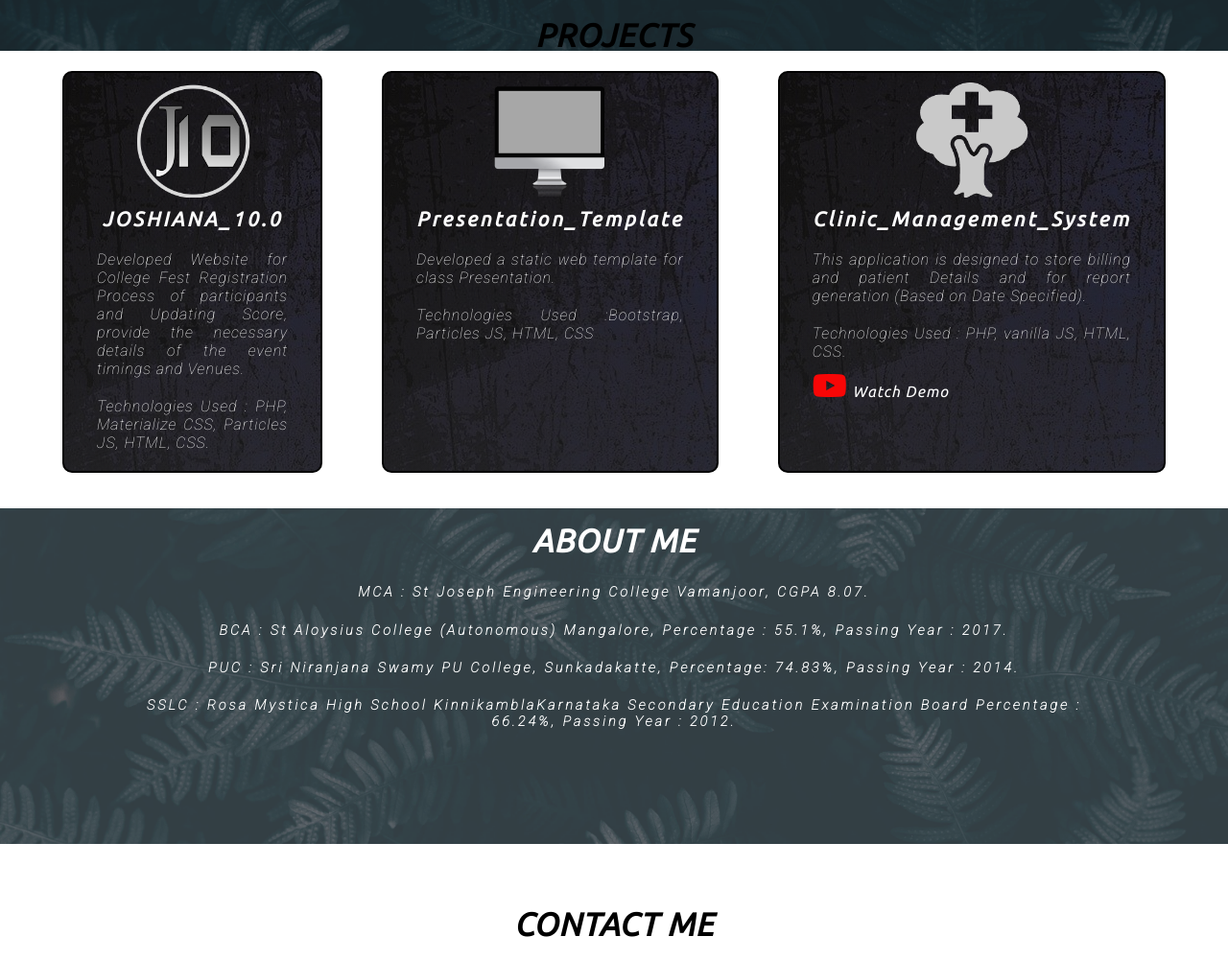
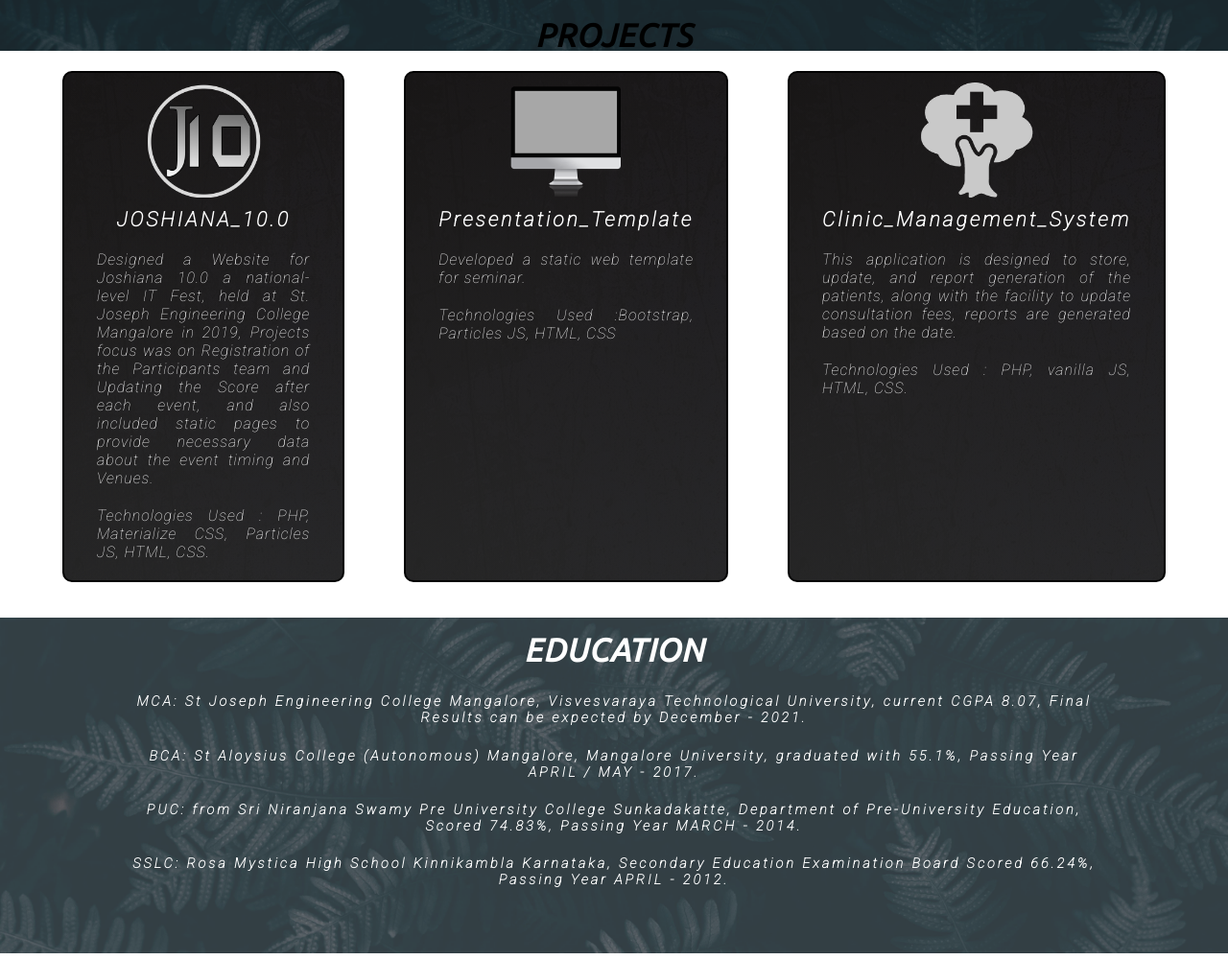
Before and after one commit to neerajkumar01/neerajkumar01.github.io, a plain HTML site: page index.html in a window 1280 px wide. Shown: the part 747-1748 px from the top of the page at 96% size. Drawn offline with nearby package versions, Linux system fonts and the light colour scheme; a web font is replaced by a local one.

Commit message:
major changes in css

```diff
--- a/assets/type.js
+++ b/assets/type.js
@@ -6,11 +6,11 @@ var typewriter = new Typewriter(app, {
 typewriter.typeString('HELLO I AM NEERAJ KUMAR')
     .pauseFor(1500)
     .deleteAll()
-    .typeString('A PASSIONATE WEB DESIGNER')
+    .typeString('QUICK LEARNER')
     .pauseFor(1500)
     .deleteAll()
-    .typeString('A PYTHON ENTHUSIAST')
-    .pauseFor(2500)
+    .typeString('DATA ANALYTICS ENTHUSIAST')
+    .pauseFor(1500)
     .start();
 
     // the documentation can be found here : https://safi.me.uk/typewriterjs/
--- a/css/smallscreen.css
+++ b/css/smallscreen.css
@@ -35,7 +35,7 @@
     text-align: center;
 }
 
-#Projects .box h2 {
+#Projects .box h3 {
     font-size: 1.1rem;
     margin: 1.0rem -3rem;
     text-align: center;
@@ -56,7 +56,7 @@
 flex-wrap: wrap;
 }
 #about-me-section::before{
-    height: 410px;
+    height: 500px;
 }
 .about-me-box{
     padding: 13px 15px;
@@ -66,7 +66,15 @@ flex-wrap: wrap;
     height: 60px;
 
     }
-/* contact section *
+
+/* contact section */
+
+#about-me-section{
+    position: relative;
+    height: 410px;
+    color:white;
+}
+
 
 /* utility classes */
 
--- a/css/style.css
+++ b/css/style.css
@@ -135,8 +135,8 @@ background: black;
     padding: 10px 34px;
     margin: 3px 31px;
     border-radius: 10px;
-    background: linear-gradient(rgba(26, 24, 24, 0.548), rgba(39, 39, 39, 0.61)),url('/img/texture-990104_1920\ \(1\).jpg');
-    /* width: 33%; */
+    background: linear-gradient(rgba(26, 24, 24, 0.911), rgba(39, 39, 39, 0.932)),url('/img/texture-990104_1920\ \(1\).jpg');
+    width: 33%;
     color: white;
 }
 
@@ -146,7 +146,7 @@ background: black;
     display: block;
 }
 
-#Projects .box h2{
+#Projects .box h3{
     padding:10px 0;
     text-align: center;
     letter-spacing: 3px;
@@ -330,14 +330,13 @@ h6{
     border: 1px solid white;
     font-size:1rem;
     font-weight: 600;
-
     transition: .8s ;
     cursor: pointer;
     letter-spacing: 2px;
 }
 .btn:hover{
-    background:rgba(255, 255, 255, 0.774);
-    color: rgba(2, 2, 2, 0.712);
+    background:rgba(255, 255, 255, 0.308);
+    color: rgba(2, 2, 2, 0.932);
 }
 
 /* scrollbar design */
--- a/index.html
+++ b/index.html
@@ -50,7 +50,8 @@
             <ul>
                   <li class="items font-primary"><a href="#Home">Home</a></li>
                   <li class="items font-primary"><a href="#Projects">Projects</a></li>
-                  <li class="items font-primary"><a href="#about-me-section">About Me</a></li>
+                  <!-- <li class="items font-primary"><a href="#about-me-section">About Me</a></li> -->
+                  <li class="items font-primary"><a href="#about-me-section">Education</a></li>
                   <li class="items font-primary"><a href="#contact">Contact Me</a></li>
             </ul>
       </nav>
@@ -59,11 +60,11 @@
             <h2 class="h-primary font-primary"><span id="app"></span>
             </h2>
             <p class="font-primary">
-                  Looking forward to work in a environment with ocean
-                  of opportunity to enhance skills and contribute towards the success of the company.
+                  Looking forward to work as a data analyst in a environment with ocean
+                  of opportunity to enhance my skill and contribute towards the success of the organization.
             </p>
-            <a href="#about-me-section"
-               class="btn font-secondary">About Me</a>
+            <a href="#Projects-container"
+               class="btn font-secondary">PROJECTS</a>
       </section>
 
       <section id="Projects-container">
@@ -72,10 +73,13 @@
                   <div class="box">
                         <img src="/img/festimg.png"
                              alt="Lorem">
-                        <h2 class="center font-primary">JOSHIANA_10.0</h2>
+                        <h3 class="center font-secondary">JOSHIANA_10.0</h3>
                         <p class="font-secondary">
-                              Developed Website for College Fest Registration Process of participants and Updating
-                              Score, provide the necessary details of the event timings and Venues.
+                              Designed a Website for Joshiana 10.0 a national-level IT Fest, held at St. Joseph
+                              Engineering College Mangalore in 2019,
+                              Projects focus was on Registration of the Participants team and Updating the Score after
+                              each event, and also included
+                              static pages to provide necessary data about the event timing and Venues.
                         </p>
                         <p class="font-secondary">
                               Technologies Used : PHP, Materialize CSS, Particles JS, HTML, CSS.
@@ -86,9 +90,9 @@
                   <div class="box">
                         <img src="/img/project-template1.png"
                              alt="Lorem">
-                        <h2 class="center font-primary">Presentation_Template</h2>
+                        <h3 class="center font-secondary">Presentation_Template</h3>
                         <p class="font-secondary">
-                              Developed a static web template for class Presentation.
+                              Developed a static web template for seminar.
 
                         </p>
                         <p class="font-secondary">
@@ -98,37 +102,45 @@
                   <div class="box">
                         <img src="/img/project-diens-color-medicine-product-clip-art-laundry-medicine-clipart-monoart-medicine-clipart-medic-5beae416c83666 (2).png"
                              alt="Lorem">
-                        <h2 class="center font-primary">Clinic_Management_System</h2>
+                        <h3 class="center font-secondary">Clinic_Management_System</h3>
                         <p class="font-secondary">
-                              This application is designed to store billing and patient Details and for report
-                              generation (Based on Date Specified).
+                              This application is designed to store, update, and report generation of the patients,
+                              along with the facility to update
+                              consultation fees, reports are generated based on the date.
                         </p>
                         <p class="font-secondary">
                               Technologies Used : PHP, vanilla JS, HTML, CSS.
-                              <a href="https://youtu.be/O4ysXi9TXUw"
-                                 class="demo-video font-primary"><i class="fab fa-youtube fa-2x"></i> Watch Demo</a>
+                              <!-- <a href="https://youtu.be/O4ysXi9TXUw"
+                                 class="demo-video font-primary"><i class="fab fa-youtube fa-2x"></i> Watch Demo</a> -->
                         </p>
                   </div>
             </div>
       </section>
 
       <section id="about-me-section">
-            <h1 class="h-primary center font-primary">ABOUT ME</h1>
+            <h1 class="h-primary center font-primary">EDUCATION</h1>
             <h3 class=" about-me-description font-secondary justify">
                   <p class="padding-top-bottom">
-                        MCA : St Joseph Engineering College Vamanjoor, CGPA 8.07.
+                        MCA: St Joseph Engineering College Mangalore, Visvesvaraya Technological University, current
+                        CGPA 8.07, Final Results
+                        can be expected by December - 2021.
                   </p>
                   <p class="padding-top-bottom">
-                        BCA : St Aloysius College (Autonomous) Mangalore, Percentage : 55.1%, Passing Year : 2017.
+                        BCA: St Aloysius College (Autonomous) Mangalore, Mangalore University, graduated with 55.1%,
+                        Passing Year APRIL / MAY -
+                        2017.
+
                   </p>
                   <p class="padding-top-bottom">
 
-                        PUC : Sri Niranjana Swamy PU College, Sunkadakatte, Percentage: 74.83%, Passing Year : 2014.
+                        PUC: from Sri Niranjana Swamy Pre University College Sunkadakatte, Department of Pre-University
+                        Education, Scored
+                        74.83%, Passing Year MARCH - 2014.
                   </p>
                   <p class="padding-top-bottom">
-
-                        SSLC : Rosa Mystica High School KinnikamblaKarnataka Secondary Education Examination Board
-                        Percentage : 66.24%, Passing Year : 2012.
+                        SSLC: Rosa Mystica High School Kinnikambla Karnataka, Secondary Education Examination Board
+                        Scored 66.24%, Passing Year
+                        APRIL - 2012.
                   </p>
 
             </h3>
```
